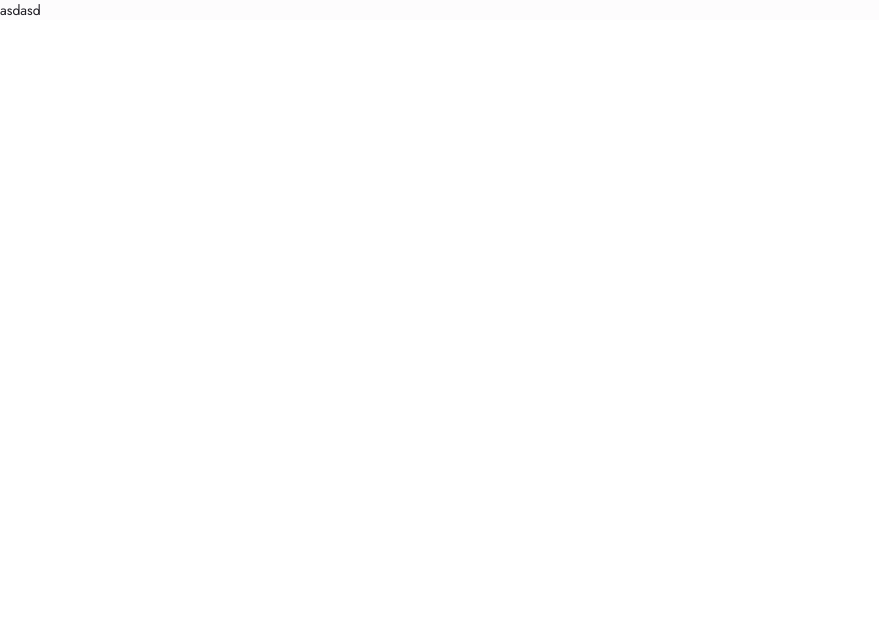
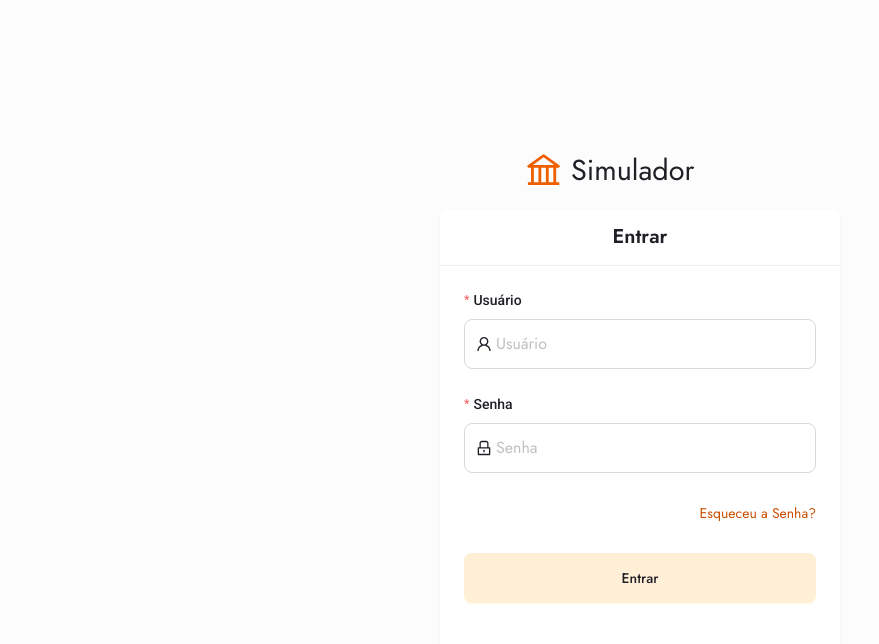
Before and after one commit to Bruno977/boilerplate-dashboard, a React (Create React App) app: page /login in a window 1280 px wide. Shown: the top 644 px of the page, without its empty margins (0-879 px from the left). Built offline with nearby package versions, Linux system fonts and the light colour scheme.

Commit message:
feat: auth layout

```diff
--- a/src/Components/Header/index.tsx
+++ b/src/Components/Header/index.tsx
@@ -1,17 +1,12 @@
+import { ButtonToggleSide, ButtonToggleTheme, HeaderContainer } from './style';
 import {
-  ButtonToggleSide,
-  ButtonToggleTheme,
-  HeaderContainer,
-  Logo,
-} from './style';
-import {
-  BankOutlined,
   BulbOutlined,
   MenuFoldOutlined,
   MenuUnfoldOutlined,
 } from '@ant-design/icons';
 
 import { useToggleThemeContext } from '../../contexts/ToggleThemeContext';
+import { Logo } from '../Logo';
 
 type HeaderProps = {
   collapsed: boolean;
@@ -22,10 +17,7 @@ export function Header({ collapsed, toggleSidebar }: HeaderProps) {
   return (
     <HeaderContainer>
       <div>
-        <Logo>
-          <BankOutlined />
-          <span>Simulador</span>
-        </Logo>
+        <Logo />
         <ButtonToggleSide
           type="text"
           icon={
--- a/src/Components/Header/style.ts
+++ b/src/Components/Header/style.ts
@@ -20,28 +20,6 @@ export const HeaderContainer = styled(Header)`
   }
 `;
 
-export const Logo = styled.div`
-  height: 32px;
-  margin-right: 60px;
-  background: ${(props) => props.theme.colors.mauve1};
-  border-radius: 6px;
-  display: flex;
-  align-items: center;
-  justify-content: center;
-  gap: 10px;
-  padding: 20px 20px;
-  span svg {
-    color: ${(props) => props.theme.colors.orange10};
-    height: 1.5rem;
-    width: 1.5rem;
-  }
-  > span {
-    font-size: 1.125rem;
-    color: ${(props) => props.theme.colors.mauve12};
-    font-weight: bold;
-  }
-`;
-
 export const ButtonToggleSide = styled(Button)`
   font-size: 1rem;
   width: 64px;
--- /dev/null
+++ b/src/Components/Logo/index.tsx
@@ -0,0 +1,24 @@
+import { BankOutlined } from '@ant-design/icons';
+import { Logo as ContainerLogo } from './style';
+
+type LogoProps = {
+  logoSize?: string;
+  labelSize?: string;
+  labelWeight?: string;
+};
+export function Logo({
+  logoSize = '1.5rem',
+  labelSize = '1.5rem',
+  labelWeight = '700',
+}: LogoProps) {
+  return (
+    <ContainerLogo
+      logoSize={logoSize}
+      labelSize={labelSize}
+      labelWeight={labelWeight}
+    >
+      <BankOutlined />
+      <span>Simulador</span>
+    </ContainerLogo>
+  );
+}
--- /dev/null
+++ b/src/Components/Logo/style.ts
@@ -0,0 +1,27 @@
+import styled from 'styled-components';
+type LogoProps = {
+  logoSize: string;
+  labelSize: string;
+  labelWeight: string;
+};
+export const Logo = styled.div<LogoProps>`
+  height: 32px;
+  margin-right: 60px;
+  background: ${(props) => props.theme.colors.mauve1};
+  border-radius: 6px;
+  display: flex;
+  align-items: center;
+  justify-content: center;
+  gap: 10px;
+  padding: 20px 20px;
+  span svg {
+    color: ${(props) => props.theme.colors.orange10};
+    height: ${(props) => props.logoSize};
+    width: ${(props) => props.logoSize};
+  }
+  > span {
+    font-size: ${(props) => props.labelSize};
+    color: ${(props) => props.theme.colors.mauve12};
+    font-weight: ${(props) => props.labelWeight};
+  }
+`;
--- a/src/pages/Auth/Login/index.tsx
+++ b/src/pages/Auth/Login/index.tsx
@@ -1,3 +1,65 @@
+import { Button, Card, Form, Input } from 'antd';
+import { Container } from './style';
+import { LockOutlined, UserOutlined } from '@ant-design/icons';
+import { Link } from 'react-router-dom';
+import { Logo } from '../../../Components/Logo';
+
 export function Login() {
-  return <div>asdasd</div>;
+  const onFinish = (values: any) => {
+    console.log('Received values of form: ', values);
+  };
+
+  return (
+    <Container>
+      <Logo labelWeight="400" labelSize="1.8rem" logoSize="2.2rem" />
+      <Card
+        size="default"
+        title="Entrar"
+        style={{ width: 400 }}
+        bordered={false}
+        headStyle={{ textAlign: 'center' }}
+      >
+        <Form
+          name="normal_login"
+          className="login-form"
+          layout="vertical"
+          onFinish={onFinish}
+          autoComplete="off"
+        >
+          <Form.Item
+            name="username"
+            label="Usuário"
+            rules={[{ required: true, message: 'Preencha o Usuário!' }]}
+          >
+            <Input
+              size="large"
+              prefix={<UserOutlined className="site-form-item-icon" />}
+              placeholder="Usuário"
+            />
+          </Form.Item>
+          <Form.Item
+            name="password"
+            label="Senha"
+            rules={[{ required: true, message: 'Preencha a Senha!' }]}
+          >
+            <Input
+              size="large"
+              prefix={<LockOutlined className="site-form-item-icon" />}
+              type="password"
+              placeholder="Senha"
+            />
+          </Form.Item>
+          <Form.Item style={{ textAlign: 'right' }}>
+            <Link to="#">Esqueceu a Senha?</Link>
+          </Form.Item>
+
+          <Form.Item>
+            <Button type="primary" htmlType="submit" size="large" block>
+              Entrar
+            </Button>
+          </Form.Item>
+        </Form>
+      </Card>
+    </Container>
+  );
 }
--- /dev/null
+++ b/src/pages/Auth/Login/style.ts
@@ -0,0 +1,10 @@
+import styled from 'styled-components';
+
+export const Container = styled.div`
+  display: flex;
+  align-items: center;
+  justify-content: center;
+  flex-direction: column;
+  gap: 20px;
+  height: 100vh;
+`;
--- a/src/styles/global.ts
+++ b/src/styles/global.ts
@@ -18,6 +18,9 @@ export const GlobalStyle = createGlobalStyle`
   input, label{
     font-family: 'Roboto', sans-serif;
   }
+  label{
+    font-weight: 500;
+  }
   a{
     text-decoration: none;
   }
--- a/src/styles/theme/darkMode.ts
+++ b/src/styles/theme/darkMode.ts
@@ -6,7 +6,7 @@ import {
 } from '@radix-ui/colors';
 import { ThemeConfig } from 'antd';
 
-import { tokens } from './variables';
+import { tokens, InputToken, ButtonToken } from './variables';
 
 export const darkTheme = {
   colors: {
@@ -20,7 +20,7 @@ export const darkTheme = {
 export const darkConfig = {
   token: {
     colorPrimary: orangeDark.orange3,
-    colorPrimaryText: orangeDark.orange3,
+    colorPrimaryText: mauveDark.mauve12,
 
     colorPrimaryBgHover: orangeDark.orange4,
     colorPrimaryHover: orangeDark.orange4,
@@ -28,6 +28,8 @@ export const darkConfig = {
     colorPrimaryActive: orangeDark.orange5,
 
     colorText: mauveDark.mauve12,
+    colorTextLabel: mauveDark.mauve12,
+    colorTextLightSolid: mauveDark.mauve12,
     ...tokens,
   },
   components: {
@@ -49,5 +51,11 @@ export const darkConfig = {
 
       activeBarBorderWidth: 0,
     },
+    Input: {
+      ...InputToken,
+    },
+    Button: {
+      ...ButtonToken,
+    },
   },
 } as ThemeConfig;
--- a/src/styles/theme/lightMode.ts
+++ b/src/styles/theme/lightMode.ts
@@ -1,5 +1,5 @@
 import { mauve, mauveA, orange, orangeA } from '@radix-ui/colors';
-import { tokens } from './variables';
+import { tokens, InputToken, ButtonToken, CardToken } from './variables';
 import { ThemeConfig } from 'antd';
 
 export const lightTheme = {
@@ -14,7 +14,7 @@ export const lightTheme = {
 export const lightConfig = {
   token: {
     colorPrimary: orange.orange3,
-    colorPrimaryText: orange.orange3,
+    colorPrimaryText: mauve.mauve12,
 
     colorPrimaryBgHover: orange.orange4,
     colorPrimaryHover: orange.orange4,
@@ -22,6 +22,10 @@ export const lightConfig = {
     colorPrimaryActive: orange.orange5,
 
     colorText: mauve.mauve12,
+    colorTextLabel: mauve.mauve12,
+    colorTextLightSolid: mauve.mauve12,
+
+    colorLink: orange.orange11,
     ...tokens,
   },
   components: {
@@ -43,5 +47,15 @@ export const lightConfig = {
 
       activeBarBorderWidth: 0,
     },
+    Input: {
+      ...InputToken,
+    },
+    Button: {
+      ...ButtonToken,
+    },
+    Form: {},
+    Card: {
+      ...CardToken,
+    },
   },
 } as ThemeConfig;
--- a/src/styles/theme/variables.ts
+++ b/src/styles/theme/variables.ts
@@ -2,3 +2,17 @@ export const tokens = {
   fontFamily: 'Jost',
   fontSizeHeading1: 22,
 };
+export const InputToken = {
+  paddingBlockLG: 12,
+};
+export const ButtonToken = {
+  controlHeightLG: 50,
+  fontWeight: 500,
+  contentFontSizeLG: 14,
+};
+
+export const FormToken = {};
+
+export const CardToken = {
+  headerFontSize: 20,
+};
```
